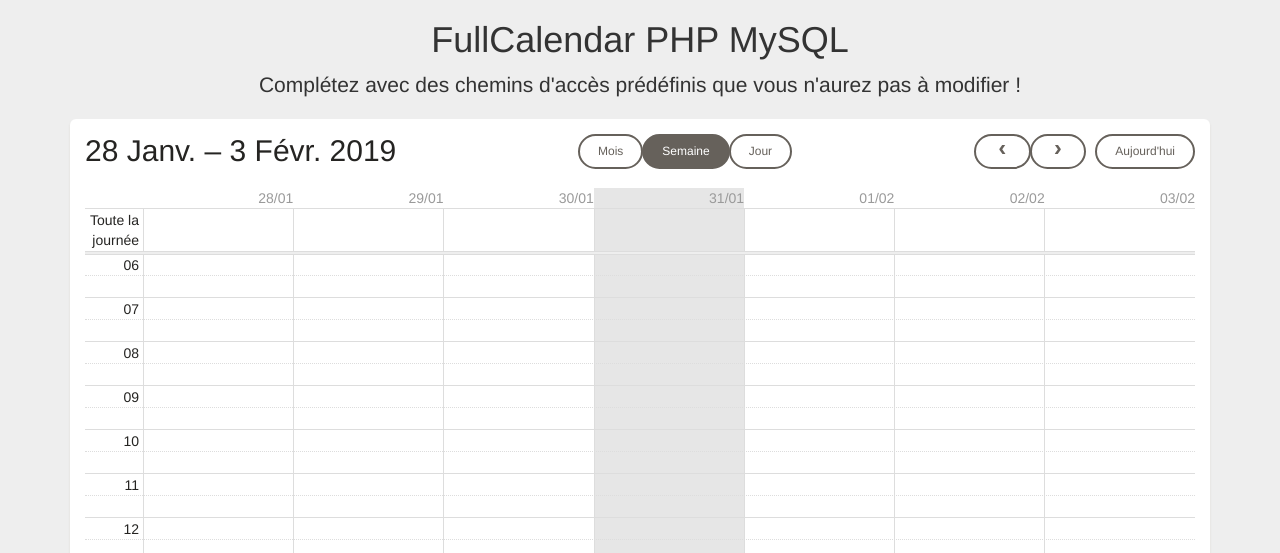
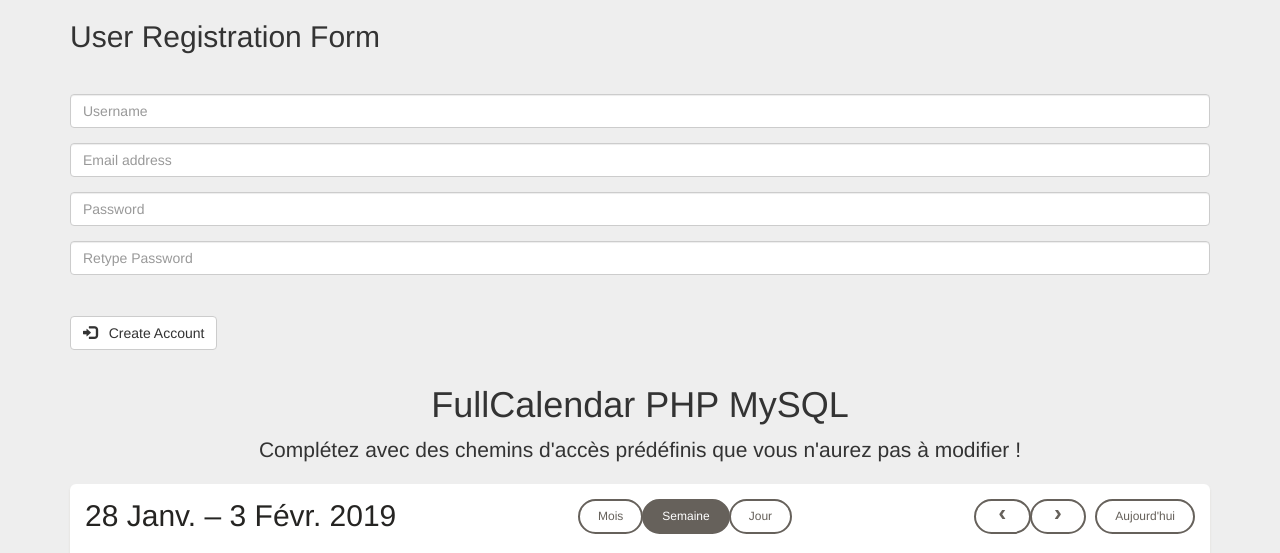
Before and after one commit to Sagaroth/Event-Calendar-Rappelz, a PHP site: page / in a window 1280 px wide. Shown: the top 553 px of the page. Run offline with PHP 8.4, Linux system fonts and the light colour scheme; data that the repository does not hold is empty; some libraries are stand-ins or nearby versions.

Commit message:
Ajout d'un formulaire Exemple pour inscription recherche event

```diff
--- a/index.php
+++ b/index.php
@@ -24,6 +24,9 @@
     <title>Accueil</title>
 
 	<link rel="stylesheet" href="https://use.fontawesome.com/releases/v5.6.3/css/all.css" integrity="sha384-UHRtZLI+pbxtHCWp1t77Bi1L4ZtiqrqD80Kn4Z8NTSRyMA2Fd33n5dQ8lWUE00s/" crossorigin="anonymous">
+
+	<script src="https://ajax.googleapis.com/ajax/libs/jquery/2.1.3/jquery.min.js"></script>
+	<script src="https://maxcdn.bootstrapcdn.com/bootstrap/3.3.5/js/bootstrap.min.js"></script>
 
     <!-- Bootstrap Core CSS -->
     <link href="css/bootstrap.min.css" rel="stylesheet">
@@ -61,6 +64,37 @@
 </head>
 
 <body>
+
+<div class="container">
+
+	<div class="register_container">
+	<form class="form-signin" method="post" id="register-form">
+	<h2 class="form-signin-heading">User Registration Form</h2><hr />
+	<div id="error">
+	</div>
+	<div class="form-group">
+	<input type="text" class="form-control" placeholder="Username" name="user_name" id="user_name" />
+	</div>
+	<div class="form-group">
+	<input type="email" class="form-control" placeholder="Email address" name="user_email" id="user_email" />
+	<span id="check-e"></span>
+	</div>
+	<div class="form-group">
+	<input type="password" class="form-control" placeholder="Password" name="password" id="password" />
+	</div>
+	<div class="form-group">
+	<input type="password" class="form-control" placeholder="Retype Password" name="cpassword" id="cpassword" />
+	</div>
+	<hr />
+	<div class="form-group">
+	<button type="submit" class="btn btn-default" name="btn-save" id="btn-submit">
+	<span class="glyphicon glyphicon-log-in"></span> &nbsp; Create Account
+	</button>
+	</div>
+	</form>
+	</div>
+</div>
+
     <!-- Page Content -->
     <div class="container">
 
@@ -235,11 +269,13 @@
     <!-- /.container -->
 
     <!-- jQuery Version 1.11.1 -->
-    <script src="js/jquery.js"></script>
+    <!--<script src="js/jquery.js"></script>-->
 	<script src='js/jquery.qtip.min.js'></script>
+	<script type="text/javascript" src="script/validation.min.js"></script>
+	<script type="text/javascript" src="script/register.js"></script>
+    <!-- Bootstrap Core JavaScript -->
+    <!--<script src="js/bootstrap.min.js"></script>-->
 
-    <!-- Bootstrap Core JavaScript -->
-    <script src="js/bootstrap.min.js"></script>
 
 	<!-- FullCalendar -->
 	<script src='js/moment.min.js'></script>
```
